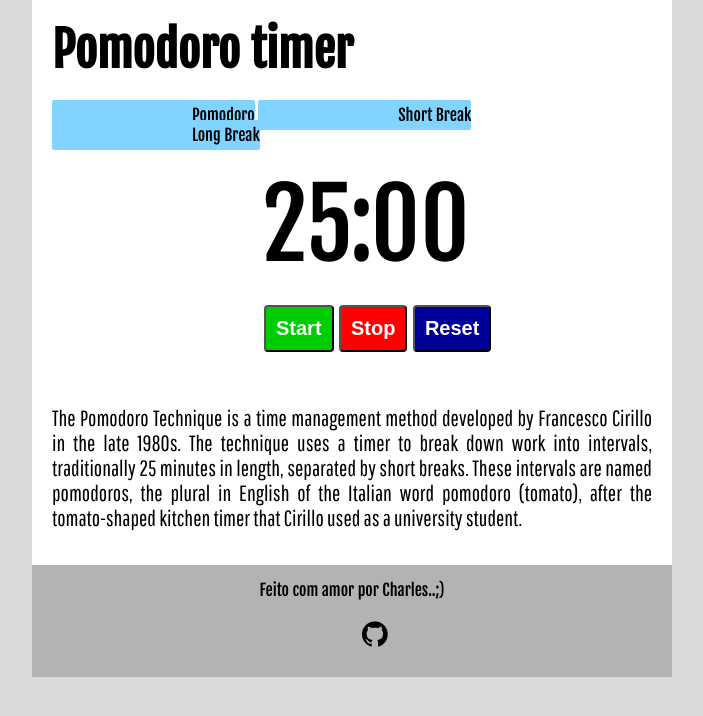
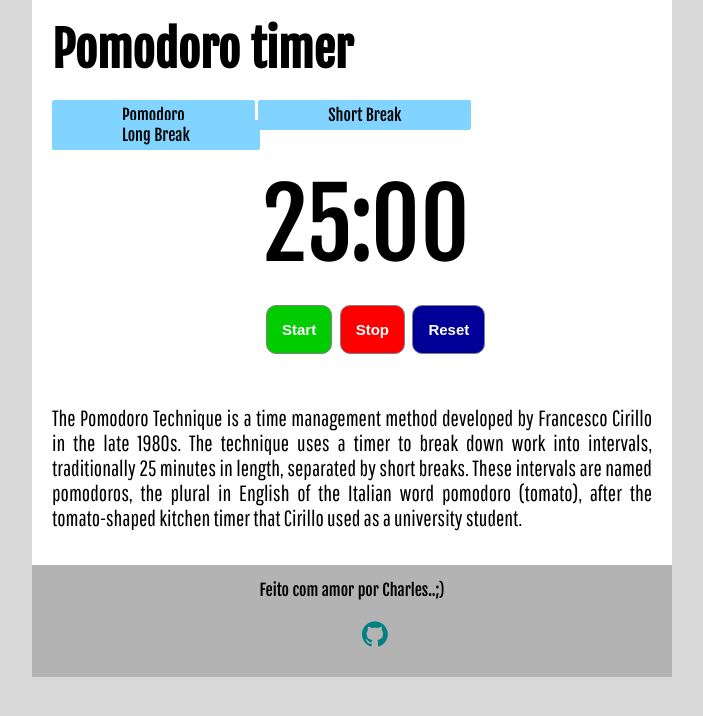
Before and after one commit to CharlesAgra/pomodoro, a plain HTML site: page index.html in a window 1280 px wide. Shown: the whole page, without its empty margins (288-991 px from the left). Drawn offline with Linux system fonts and the light colour scheme.

Commit message:
new styles

```diff
--- a/css/pomodoro.css
+++ b/css/pomodoro.css
@@ -48,7 +48,8 @@ nav#navegacao ul li a{
 	background-color: #80d4ff;
 	color: black;
 	border-radius: 2px;
-	padding-left: 140px;
+	padding-left: 70px;
+	padding-right: 70px;
 	padding-bottom: 5px;
 	padding-top: 5px;
 
@@ -73,10 +74,11 @@ section#content{
 
 section#content button{
 	cursor: pointer;
-	padding: 10px;
-	margin: 0px 0px 0px 2px;
-	border-radius: 4px;
-	font-size: 20px;
+	padding: 15px;
+	margin: 0px 0px 0px 4px;
+	border-radius: 10px;
+	border: 1px solid gray;
+	font-size: 15px;
 	font-weight: bold;
 	color: white;
 }
@@ -144,5 +146,9 @@ footer#foot div{
 }
 
 footer#foot div >  a{
-	color: black;
+	color: #008080;
 }
+
+footer#foot div >  a:hover{
+	color: #00b3b3;
+}
--- a/js/pomodoro.js
+++ b/js/pomodoro.js
@@ -11,7 +11,7 @@ var shortBreakFoiClicado;
 var longBreakFoiClicado;
 
 var audio = document.createElement('audio');
-audio.src = './hey-brother.mp3';
+audio.src = './mega-alarme.mp3';
 
 var pomodoroId = document.querySelector('#pomodoro');
 var shortBreakId = document.querySelector('#short-break');
```
